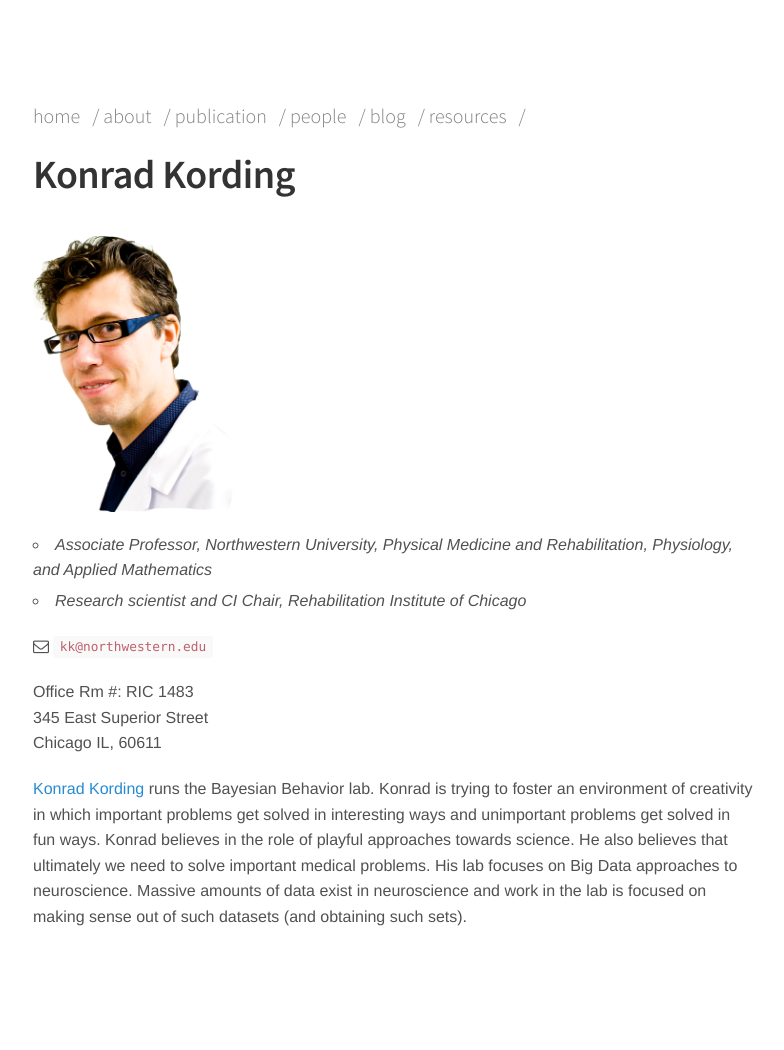
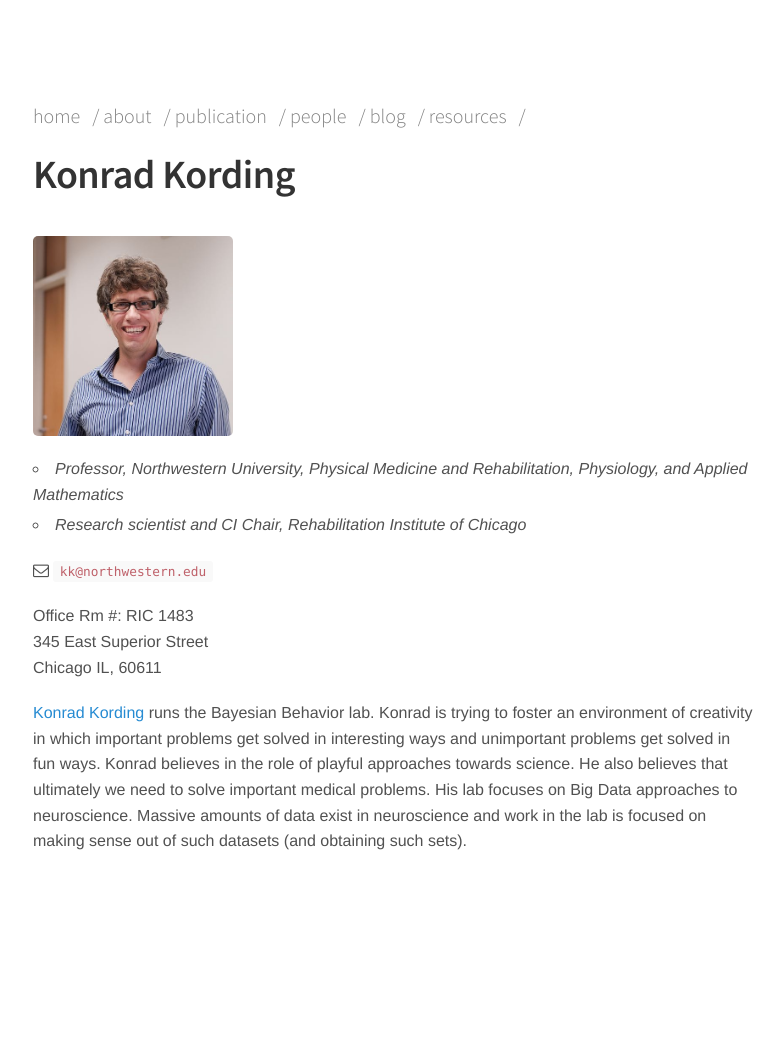
Before and after one commit to KordingLab/KordingLab.github.io, a Jekyll site: the page built from _people/konrad_kording.md, in a window 1280 px wide. Shown: the whole page, without its empty margins (247-1031 px from the left). Built offline with Jekyll 4.4.1, drawn with Linux system fonts in a browser that asks for light colours; nearby versions of some CDN libraries; comment, search, counter and statistics services are not loaded; after the commit the page ends 974 px from its top, so only the background shows below that.

Commit message:
Change Konrad profile

```diff
--- a/_people/konrad_kording.md
+++ b/_people/konrad_kording.md
@@ -1,13 +1,13 @@
 ---
 name: Konrad Kording
 position: pi
-avatar: konrad.jpg
-twitter:
+avatar: konrad_profile.jpg
+twitter: KordingLab
 ---
 
 <img width="200" src="{{site.baseurl}}/images/people/{{page.avatar}}">
 
-- _Associate Professor, Northwestern University, Physical Medicine and Rehabilitation, Physiology, and Applied Mathematics_<br>
+- _Professor, Northwestern University, Physical Medicine and Rehabilitation, Physiology, and Applied Mathematics_<br>
 - _Research scientist and CI Chair, Rehabilitation Institute of Chicago_
 
 <i class="fa fa-envelope-o"></i> `kk@northwestern.edu`
```
Also changed, not shown: images/people/konrad_profile.jpg (added).
